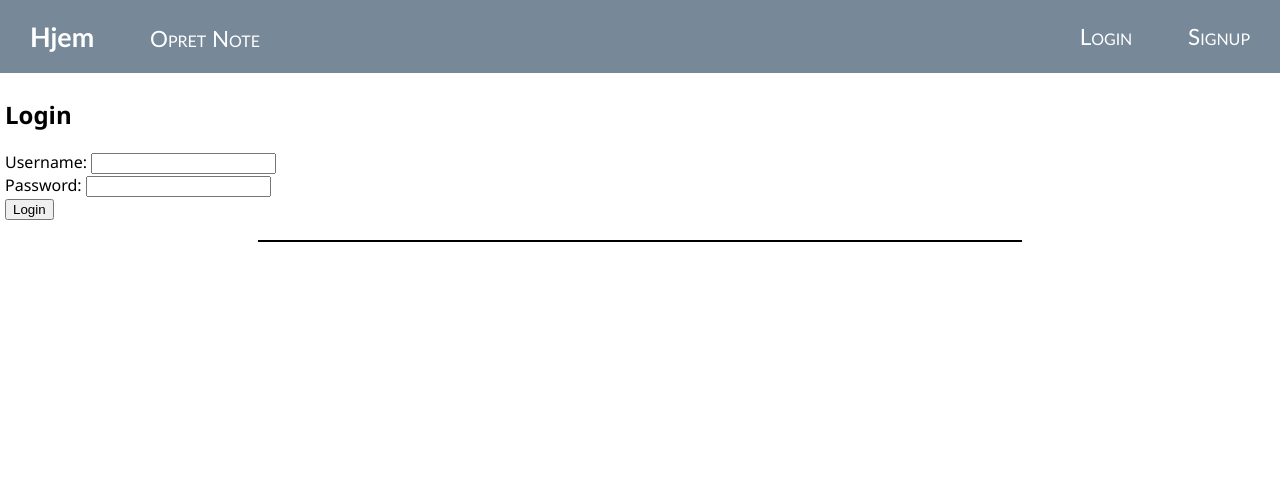
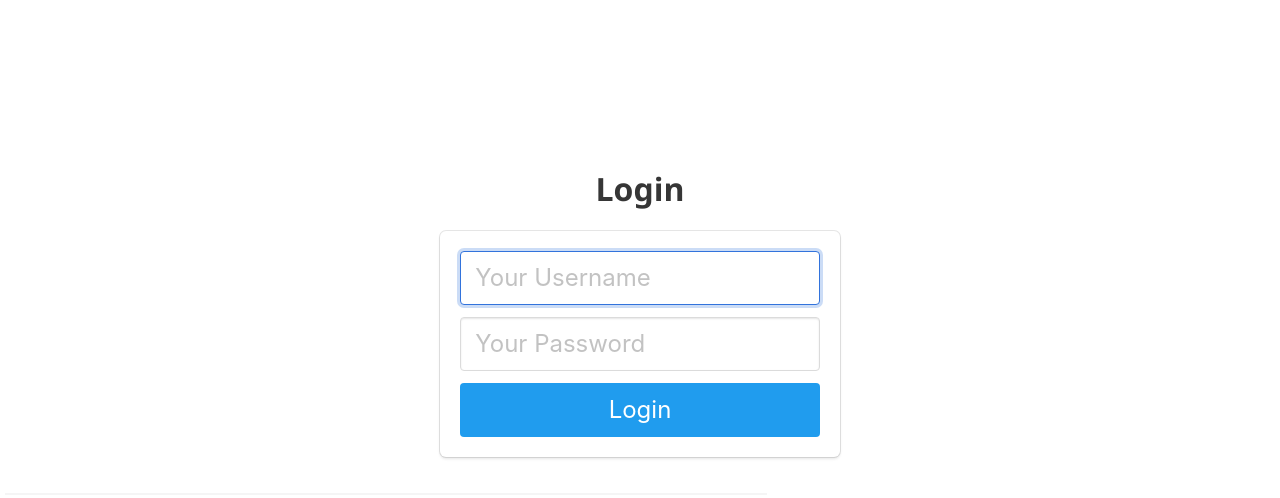
Before and after one commit to PBI22/Agil-Flask-Note-Projekt, a Flask app: page /login in a window 1280 px wide. Shown: the top 498 px of the page. Run offline with Flask 3, Linux system fonts and the light colour scheme; some libraries are stand-ins or nearby versions.

Commit message:
fix af sessions, - database session hedder nu dbsession, så der kan bruges session og så justering af template + add logout

```diff
--- a/hello_app/dbconnect.py
+++ b/hello_app/dbconnect.py
@@ -9,4 +9,4 @@
 engine = create_engine(f'sqlite:///{db_path}', echo=True)
 
 Session = sessionmaker(bind=engine)
-session = Session()
+dbsession = Session()
--- a/hello_app/templates/layout.html
+++ b/hello_app/templates/layout.html
@@ -23,8 +23,14 @@
       <a href="{{ url_for('create_note') }}" class="navbar-item">Opret Note</a>
       </div>
       <div class="nav-right">
+        {% if session['user'] %}
+        <!-- Logged in as text -->
+        <span class="navbar-item">Logged in as: <span style="color:orange;font-weight:bold;">{{ session['user'] }}</span></span>
+        <a href="{{ url_for('logout') }}" class="navbar-item">Logout</a>
+        {% else %}
       <a href="{{ url_for('login') }}" class="navbar-item">Login</a>
       <a href="{{ url_for('create_account') }}" class="navbar-item">Signup</a>
+      {% endif %}
       </div>
     </div>
 
--- a/hello_app/templates/login.html
+++ b/hello_app/templates/login.html
@@ -1,20 +1,41 @@
 {% extends "layout.html" %}
-
+{% block head %}
+  <link rel="stylesheet" href="https://cdnjs.cloudflare.com/ajax/libs/bulma/0.7.2/css/bulma.min.css" />
+{% endblock %}
 {% block title %}Login{% endblock %}
 
 {% block content %}
-<div class="login-container">
-  <h2>Login</h2>
-  <form method="POST" action="{{ url_for('login') }}">
-    <div class="form-group">
-      <label for="username">Username:</label>
-      <input type="text" id="username" name="username" required>
+<div class="column is-4 is-offset-4">
+    <h3 class="title" align="center">Login</h3>
+    <div class="box">
+        {% with messages = get_flashed_messages() %}
+        {% if messages %}
+            <div class="notification is-danger">
+                {{ messages[0] }}
+            </div>
+        {% endif %}
+        {% endwith %}
+        <form method="POST" action="/login">
+            <div class="field">
+                <div class="control">
+                    <input class="input is-large" type="text" name="username" placeholder="Your Username" autofocus="">
+                </div>
+            </div>
+            <div class="field">
+                <div class="control">
+                    <input class="input is-large" type="password" name="password" placeholder="Your Password">
+                </div>
+            </div>
+            <!--
+            <div class="field">
+                <label class="checkbox">
+                    <input type="checkbox" name="remember">
+                    Remember me
+                </label>
+            </div>
+            -->
+            <button class="button is-block is-info is-large is-fullwidth">Login</button>
+        </form>
     </div>
-    <div class="form-group">
-      <label for="password">Password:</label>
-      <input type="password" id="password" name="password" required>
-    </div>
-    <button type="submit">Login</button>
-  </form>
 </div>
 {% endblock %}
--- a/hello_app/views.py
+++ b/hello_app/views.py
@@ -78,8 +78,9 @@
             flash('Note not found', 'error')
             return redirect(url_for('home'))
         else:
-            session.delete(note)
-            session.commit()
+
+            dbsession.delete(note)
+            dbsession.commit()
             flash('Note deleted successfully!', 'success')
 
 
@@ -101,13 +102,13 @@
             return redirect(url_for('create_account'))
 
         # Check if username already exists
-        if session.query(Account).filter_by(username=request.form['username']).first() is not None:
+        if dbsession.query(Account).filter_by(username=request.form['username']).first() is not None:
             flash('Username already exists', 'error')
             return redirect(url_for('create_account'))
 
         try:
-            session.add(Account(username = request.form['username'], password = request.form['password'], email = request.form['email']))
-            session.commit()
+            dbsession.add(Account(username = request.form['username'], password = request.form['password'], email = request.form['email']))
+            dbsession.commit()
             flash('Account created successfully!', 'success')
 
         except:
@@ -123,21 +124,18 @@
 def login():
     if request.method == "POST":
 
-
-
         username = request.form.get('username')
         password = request.form.get('password')
 
         # Query the database for the account with provided username and password
-        account = session.query(Account).filter_by(username=username, password=password).first()
-        #print(account)
+        account = dbsession.query(Account).filter_by(username=username, password=password).first()
+
 
         if account:
-            #store user info in session + mark user as logged in
-            #glitching out
+
             session['user'] = account.username
-            #print(session)
-            flash('Login successful!', 'success')
+
+            flash(f'Login successful for {account.username}', 'success')
             return redirect(url_for('home'))
         else:
             flash('Invalid username or password', 'error')
@@ -145,3 +143,9 @@
 
     # If request method is GET, render the login template
     return render_template('login.html')
+@app.route('/logout')
+def logout():
+    user_logout = session['user']
+    session.pop('user', None)
+    flash(f'You have been logged out, {user_logout}', 'success')
+    return redirect(url_for('home'))
```
Also changed, not shown: hello_app/utils.py (+8 -8 lines), hello_app/database/db.sqlite.
